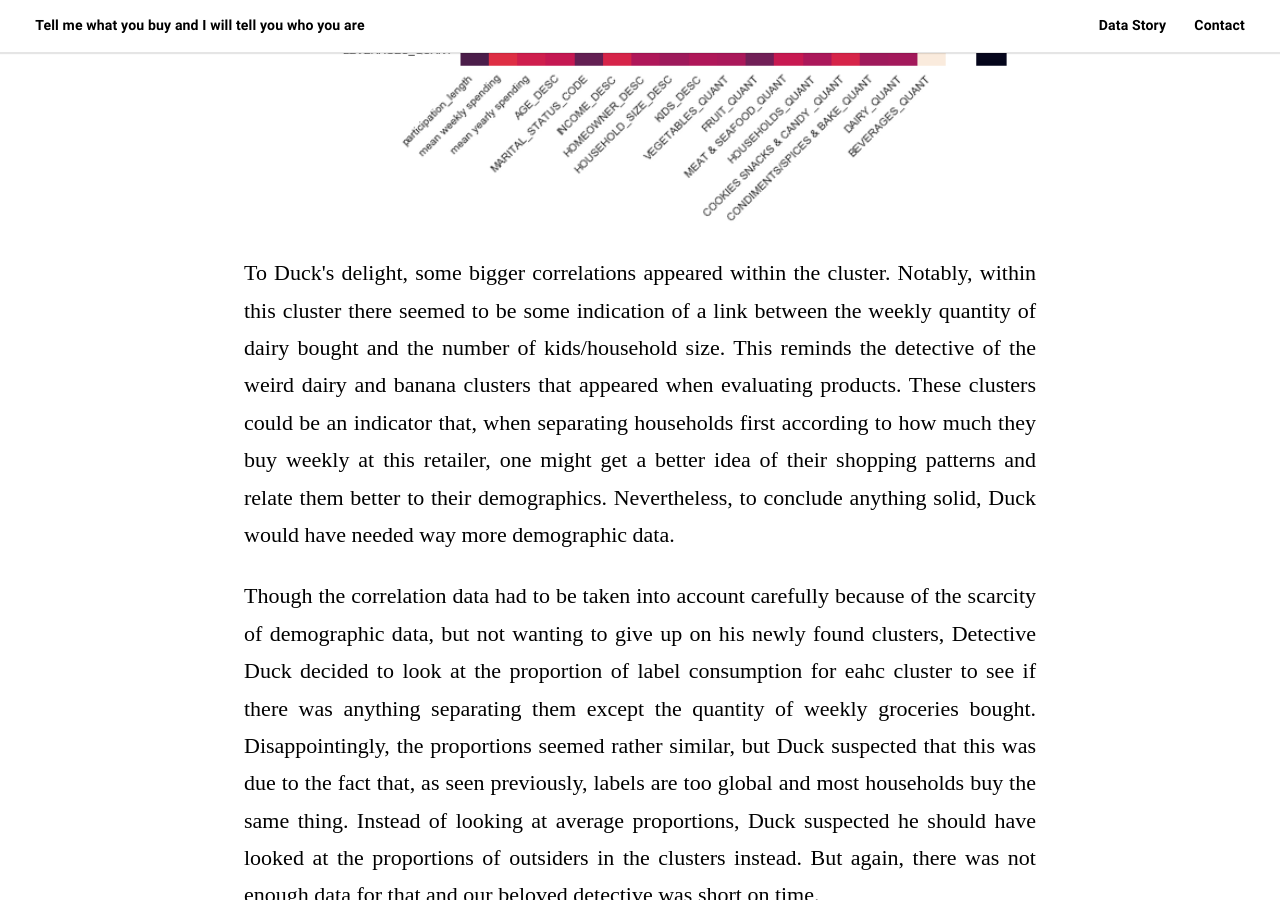
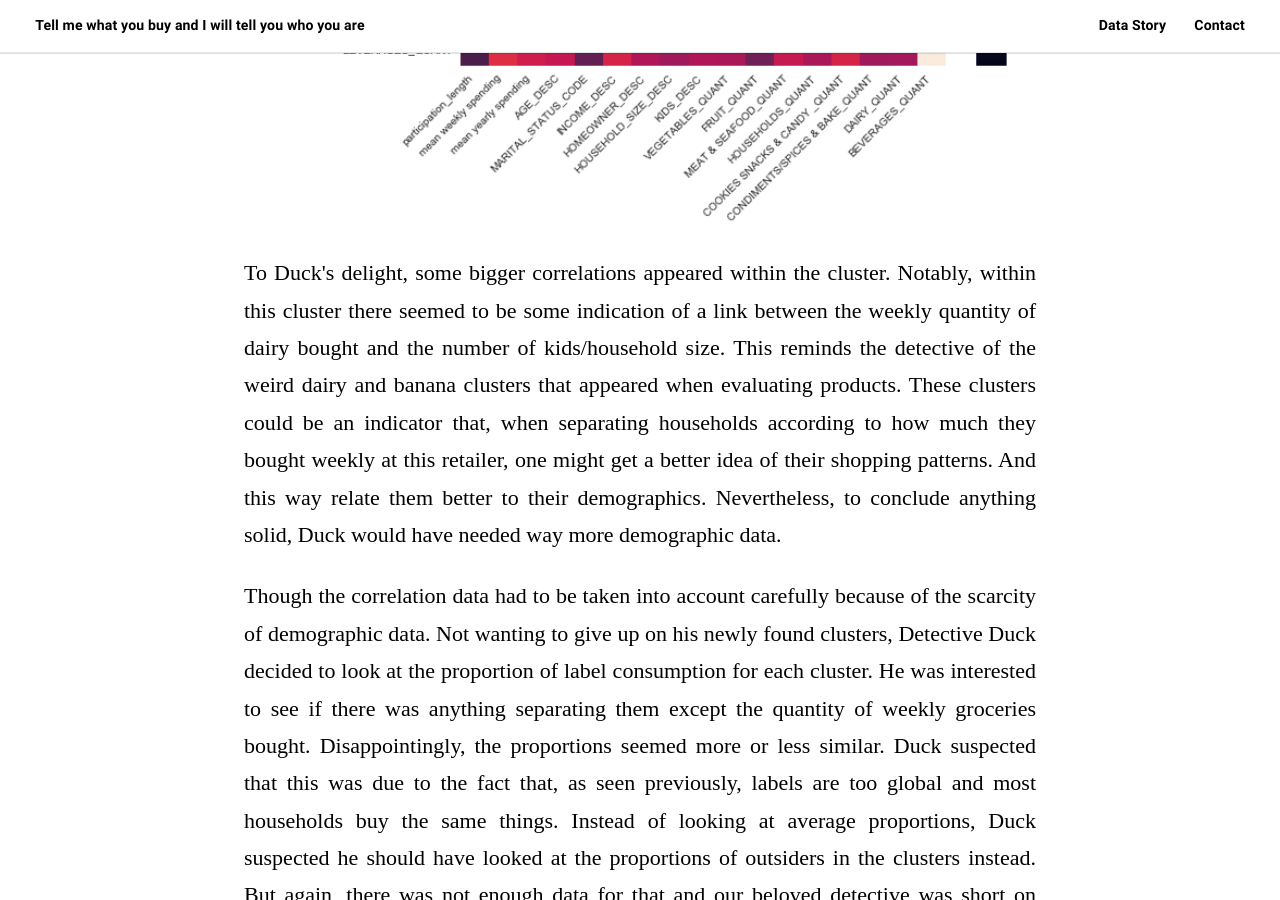
Before and after one commit to marvande/website_ada_bubble582, a Jekyll site: the page built from _posts/2019-12-13-data_story.md, in a window 1280 px wide and 900 px high, scrolled down 10903 px. Built offline with Jekyll 4.4.1, drawn with Linux system fonts in a browser that asks for light colours; some web fonts are replaced; some of the changed text lies outside the part shown.

Commit message:
corrections

```diff
--- a/_posts/2019-12-13-data_story.md
+++ b/_posts/2019-12-13-data_story.md
@@ -148,18 +148,18 @@ Barely recovered from his banana and milk experience, Duck's second idea was to
   </div>
 </div>
 
-<p>Interestingly, Duck noticed that the clusters were influenced by the quantity of groceries bought. So, the only thing that seemed to distinguish households was how much groceries they bought weekly at this retailer. To see whether there were any other indicators in those clusters, Detective Duck decided to look at the biggest cluster and see whether there was any correlation within the cluster. Note: though there are around 1000 households in this cluster to calculate correlation between labels, there is only demographic information for 22 of them. So, all correlation calculations done between demographics and something else was with only 22 datapoints.
+<p>Interestingly, Duck noticed that the clusters were influenced by the quantity of groceries bought. So, the only thing that seemed to distinguish households was how much groceries they bought weekly at this retailer. To see whether there were any other indicators in those clusters, Detective Duck decided to look at the biggest cluster in order to see whether there was any correlation within the cluster. Note: though there are around 1000 households in this cluster, to calculate correlation between labels, there is only demographic information for 22 of them. All correlation calculations between demographics and anything else were done with only 22 datapoints.
 </p>
 
 <img class="center" src="{{ "/assets/images/notebook_images/cluster4_correlation.png" | absolute_url }}" alt="Markdown Monster icon" width = "600" height = "400" />
 
 <p>
-To Duck's delight, some bigger correlations appeared within the cluster. Notably, within this cluster there seemed to be some indication of a link between the weekly quantity of dairy bought and the number of kids/household size. This reminds the detective of the weird dairy and banana clusters that appeared when evaluating products. These clusters could be an indicator that, when separating households first according to how much they buy weekly at this retailer, one might get a better idea of their shopping patterns and relate them better to their demographics. Nevertheless, to conclude anything solid, Duck would have needed way more demographic data.
+To Duck's delight, some bigger correlations appeared within the cluster. Notably, within this cluster there seemed to be some indication of a link between the weekly quantity of dairy bought and the number of kids/household size. This reminds the detective of the weird dairy and banana clusters that appeared when evaluating products. These clusters could be an indicator that, when separating households according to how much they bought weekly at this retailer, one might get a better idea of their shopping patterns. And this way relate them better to their demographics. Nevertheless, to conclude anything solid, Duck would have needed way more demographic data.
 </p>
 
 
 <p>
-Though the correlation data had to be taken into account carefully because of the scarcity of demographic data, but not wanting to give up on his newly found clusters, Detective Duck decided to look at the proportion of label consumption for eahc cluster to see if there was anything separating them except the quantity of weekly groceries bought. Disappointingly, the proportions seemed rather similar, but Duck suspected that this was due to the fact that, as seen previously, labels are too global and most households buy the same thing. Instead of looking at average proportions, Duck suspected he should have looked at the proportions of outsiders in the clusters instead. But again, there was not enough data for that and our beloved detective was short on time.
+Though the correlation data had to be taken into account carefully because of the scarcity of demographic data. Not wanting to give up on his newly found clusters, Detective Duck decided to look at the proportion of label consumption for each cluster. He was interested to see if there was anything separating them except the quantity of weekly groceries bought. Disappointingly, the proportions seemed more or less similar. Duck suspected that this was due to the fact that, as seen previously, labels are too global and most households buy the same things. Instead of looking at average proportions, Duck suspected he should have looked at the proportions of outsiders in the clusters instead. But again, there was not enough data for that and our beloved detective was short on time.
 </p>
 
 <div class="row">
```
Also changed, not shown: other parts of _posts/2019-12-13-data_story.md (+2 -2 lines).
